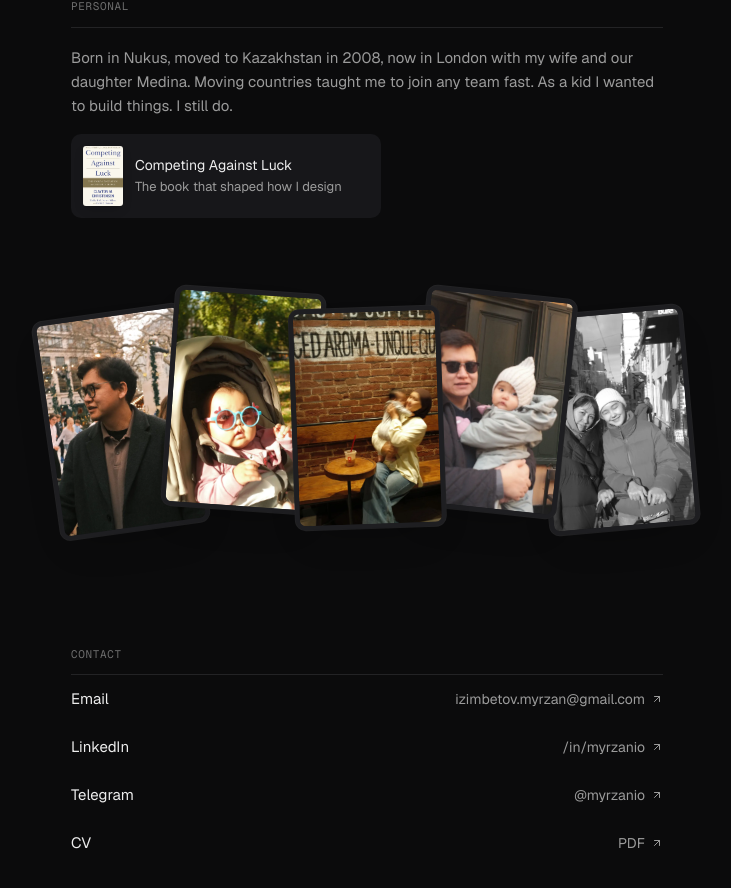
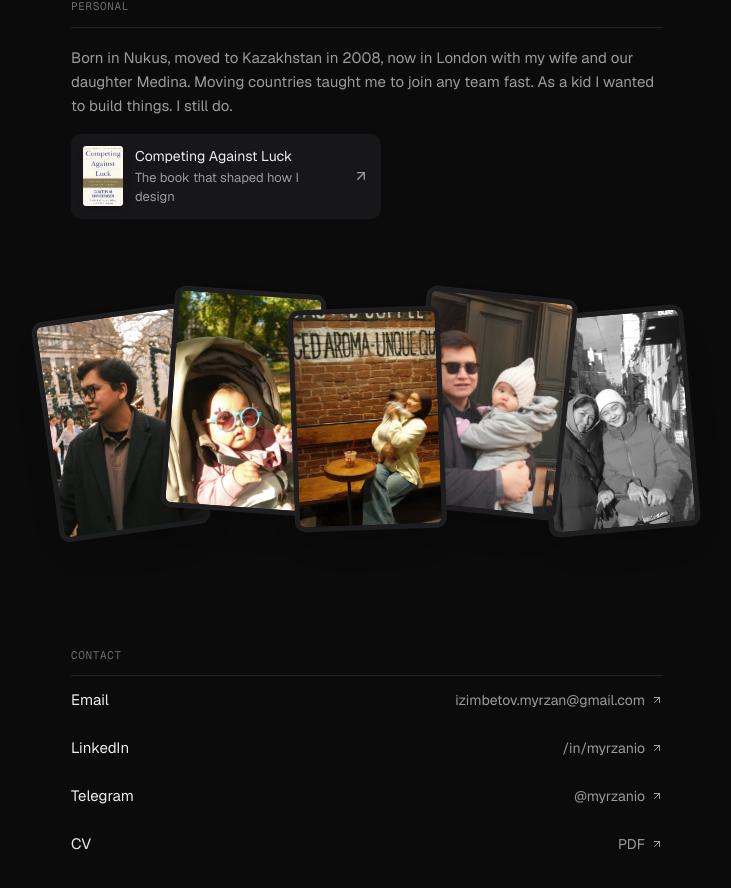
Before and after one commit to myrzan0-glitch/myrzan-portfolio, a Next.js app: page / in a window 1280 px wide. Shown: the part 4577-5465 px from the top of the page, without its empty margins (273-1004 px from the left). Built offline with nearby package versions, Linux system fonts and the light colour scheme.

Commit message:
Link the book card to Competing Against Luck on Amazon
Co-Authored-By: Claude Opus 5.5 <noreply@anthropic.com>
Claude-Session: https://claude.ai/code/session_01XBb6ArzvpLHo8JWDC4eB5p

```diff
--- a/src/app/page.tsx
+++ b/src/app/page.tsx
@@ -246,7 +246,12 @@ export default function HomePage() {
             Born in Nukus, moved to Kazakhstan in 2008, now in London with my wife and our daughter Medina. Moving countries
             taught me to join any team fast. As a kid I wanted to build things. I still do.
           </p>
-          <div className="mt-4 flex items-center gap-3 rounded-[10px] bg-[var(--home-soft)] p-3 sm:max-w-[310px]">
+          <a
+            href="https://www.amazon.com/dp/0062435612"
+            target="_blank"
+            rel="noopener noreferrer"
+            className="group mt-4 flex items-center gap-3 rounded-[10px] bg-[var(--home-soft)] p-3 ring-1 ring-transparent transition-shadow hover:ring-[var(--home-line)] sm:max-w-[310px]"
+          >
             <Image
               src="/personal/competing-against-luck.webp"
               alt="Cover of Competing Against Luck by Clayton M. Christensen"
@@ -258,7 +263,11 @@ export default function HomePage() {
               <span className="text-sm">Competing Against Luck</span>
               <span className="home-muted text-[13px]">The book that shaped how I design</span>
             </span>
-          </div>
+            <ArrowUpRight
+              className="home-muted ml-auto h-4 w-4 shrink-0 transition-transform group-hover:-translate-y-0.5 group-hover:translate-x-0.5"
+              aria-hidden="true"
+            />
+          </a>
         </section>
 
         <div
```
